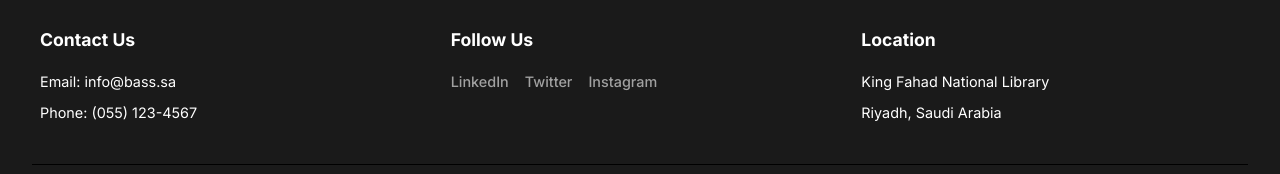
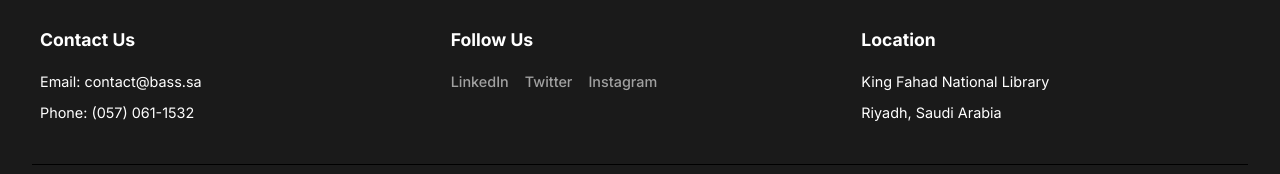
Before and after one commit to Bass-sa/website, a React (Vite) app: page / in a window 1280 px wide. Shown: the part 1646-1820 px from the top of the page. Built offline with nearby package versions, Linux system fonts and the light colour scheme.

Commit message:
update contact information

```diff
--- a/src/App.jsx
+++ b/src/App.jsx
@@ -77,8 +77,8 @@ function App() {
         <div className="footer-content">
           <div className="footer-section" id="contact">
             <h4>Contact Us</h4>
-            <p>Email: info@bass.sa</p>
-            <p>Phone: (055) 123-4567</p>
+            <p>Email: contact@bass.sa</p>
+            <p>Phone: (057) 061-1532</p>
           </div>
           <div className="footer-section">
             <h4>Follow Us</h4>
```
